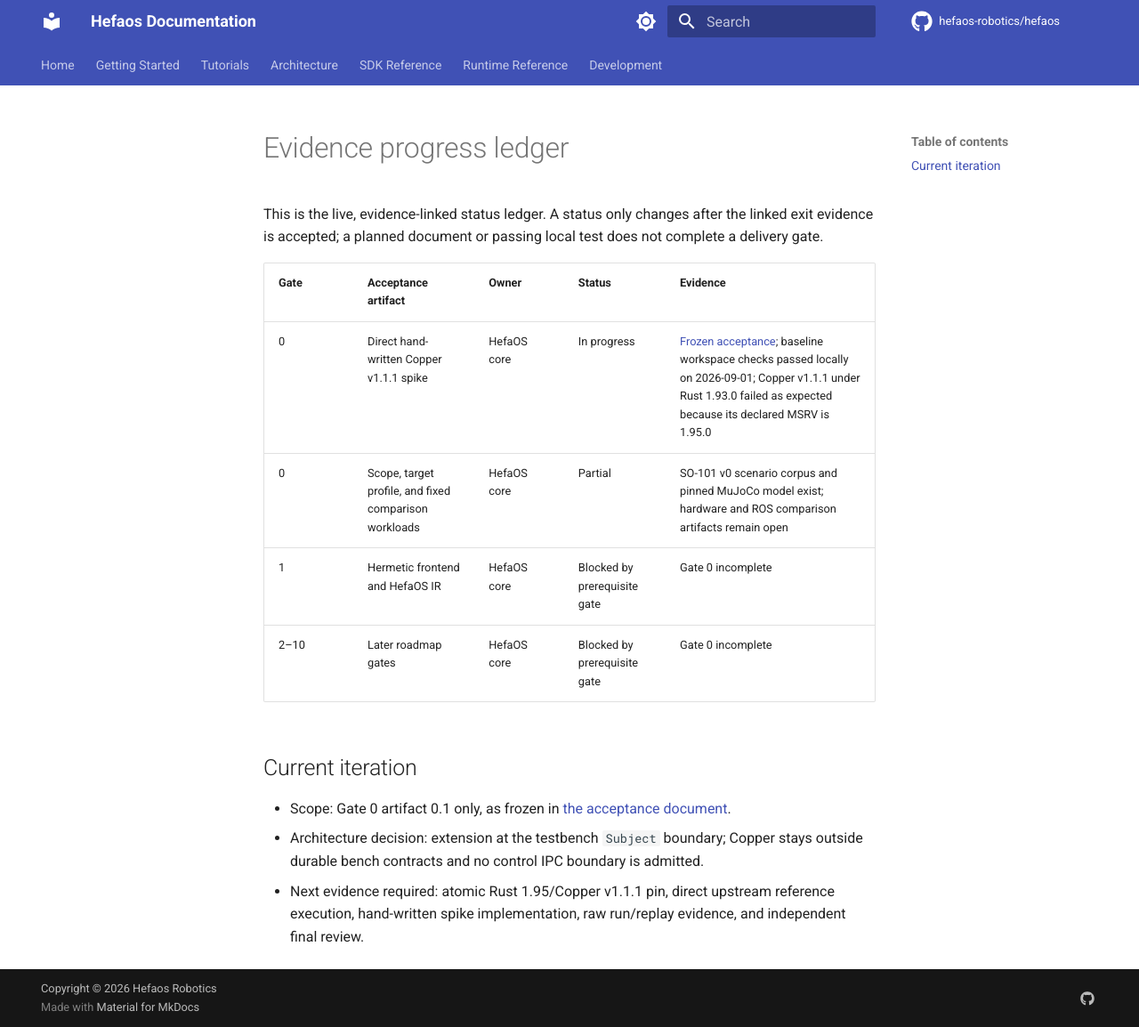
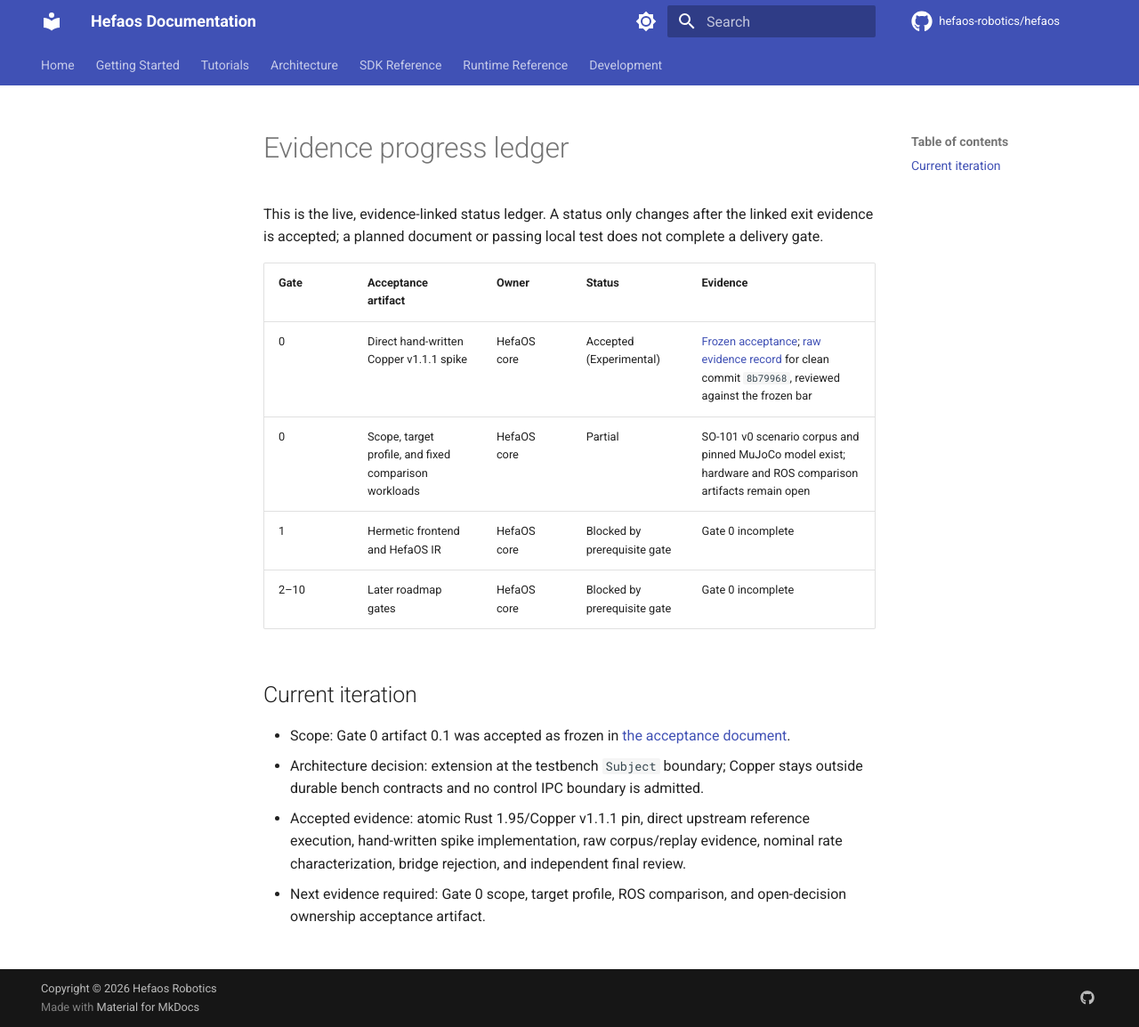
Before and after one commit to alokdidde/HefaOS, an MkDocs documentation site: the page built from docs/docs/development/progress.md, in a window 1280 px wide and 1154 px high. Shown: the whole window at 89% size. Built offline with MkDocs 1.6.1 and Material for MkDocs 9.7.7, drawn with Linux system fonts in a browser that asks for light colours; comment, search, counter and statistics services are not loaded; the version menu is left out.

Commit message:
docs(evidence): accept Gate 0 Copper spike

```diff
--- a/docs/docs/development/progress.md
+++ b/docs/docs/development/progress.md
@@ -6,17 +6,20 @@ does not complete a delivery gate.
 
 | Gate | Acceptance artifact | Owner | Status | Evidence |
 | --- | --- | --- | --- | --- |
-| 0 | Direct hand-written Copper v1.1.1 spike | HefaOS core | In progress | [Frozen acceptance](gate-0-copper-spike.md); baseline workspace checks passed locally on 2026-09-01; Copper v1.1.1 under Rust 1.93.0 failed as expected because its declared MSRV is 1.95.0 |
+| 0 | Direct hand-written Copper v1.1.1 spike | HefaOS core | Accepted (Experimental) | [Frozen acceptance](gate-0-copper-spike.md); [raw evidence record](evidence/gate-0-copper-v1.1.1-8b79968.md) for clean commit `8b79968`, reviewed against the frozen bar |
 | 0 | Scope, target profile, and fixed comparison workloads | HefaOS core | Partial | SO-101 v0 scenario corpus and pinned MuJoCo model exist; hardware and ROS comparison artifacts remain open |
 | 1 | Hermetic frontend and HefaOS IR | HefaOS core | Blocked by prerequisite gate | Gate 0 incomplete |
 | 2–10 | Later roadmap gates | HefaOS core | Blocked by prerequisite gate | Gate 0 incomplete |
 
 ## Current iteration
 
-- Scope: Gate 0 artifact 0.1 only, as frozen in
+- Scope: Gate 0 artifact 0.1 was accepted as frozen in
   [the acceptance document](gate-0-copper-spike.md).
 - Architecture decision: extension at the testbench `Subject` boundary; Copper
   stays outside durable bench contracts and no control IPC boundary is admitted.
-- Next evidence required: atomic Rust 1.95/Copper v1.1.1 pin, direct upstream
-  reference execution, hand-written spike implementation, raw run/replay
-  evidence, and independent final review.
+- Accepted evidence: atomic Rust 1.95/Copper v1.1.1 pin, direct upstream
+  reference execution, hand-written spike implementation, raw corpus/replay
+  evidence, nominal rate characterization, bridge rejection, and independent
+  final review.
+- Next evidence required: Gate 0 scope, target profile, ROS comparison, and
+  open-decision ownership acceptance artifact.
```
Also changed, not shown: docs/docs/development/evidence/gate-0-copper-v1.1.1-8b79968.md (added, +35 -0 lines).
